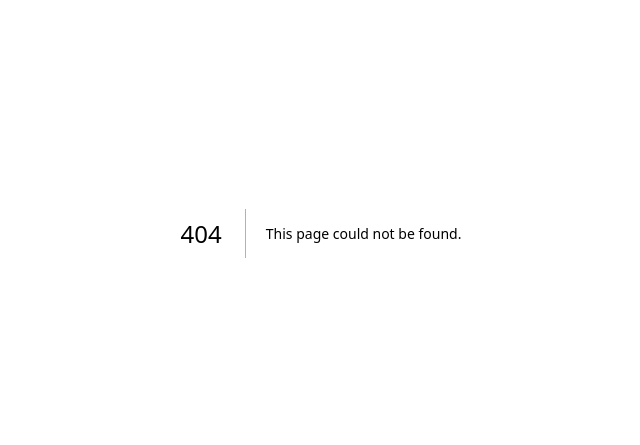
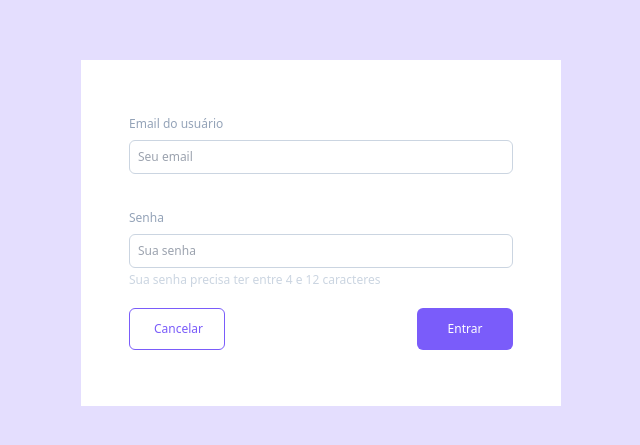
Before and after one commit to Matheussmaced/form-test-zod, a Next.js app: page /login in a window 1280 px wide. Before the commit this address had no page. Shown: the part 167-612 px from the top of the page, without its empty margins (319-959 px from the left). Built offline with nearby package versions, Linux system fonts and the light colour scheme.

Commit message:
feat: creating mock and dashboard private

```diff
--- a/src/app/(pages)/(home)/page.tsx
+++ b/src/app/(pages)/(home)/page.tsx
@@ -1,11 +1,25 @@
-import Form from "@/components/home-page/form";
+"use client"
+
+import { useEffect, useState } from "react";
 
 export default function Home() {
+  const [user, setUser] = useState<{ name: string } | null>(null);
+
+  useEffect(() => {
+    const storedUser = localStorage.getItem("user");
+    if (storedUser) {
+      setUser(JSON.parse(storedUser));
+    } else {
+      window.location.href = "/login";
+    }
+  }, []);
+
   return (
     <main className="bg-bgColor bg-opacity-20 h-screen w-screen flex justify-center">
-      <div className="bg-white flex flex-col w-min m-auto justify-center px-12 py-14">
-        <Form />
-      </div>
+      {user ?
+      (<h1>HOME</h1> )
+      : (<p>Redirecionando...</p> )
+    }
     </main>
   );
 }
--- /dev/null
+++ b/src/app/(pages)/(private)/dashboard/layout.tsx
@@ -0,0 +1,10 @@
+export default function PrivateLayout({ children }: { children: React.ReactNode }) {
+  return (
+    <div>
+      <div className="bg-bgColor p-4 fixed w-screen">
+        <h2 className="text-center text-white">Área Privada</h2>
+      </div>
+      {children}
+    </div>
+  );
+}
--- /dev/null
+++ b/src/app/(pages)/(private)/dashboard/page.tsx
@@ -0,0 +1,37 @@
+"use client";
+
+import { useEffect, useState } from "react";
+
+export default function Dashboard() {
+  const [user, setUser] = useState<{ name: string } | null>(null);
+
+  useEffect(() => {
+    const storedUser = localStorage.getItem("user");
+    if (storedUser) {
+      setUser(JSON.parse(storedUser));
+    } else {
+      window.location.href = "/";
+    }
+  }, []);
+
+  return (
+    <div className="flex flex-col items-center justify-center h-screen">
+      {user ? (
+        <>
+          <h1 className="text-2xl font-bold">Bem-vindo, {user.name}!</h1>
+          <button
+            className="mt-5 py-2 px-4 bg-red-500 text-white rounded-md"
+            onClick={() => {
+              localStorage.removeItem("user");
+              window.location.href = "/";
+            }}
+          >
+            Sair
+          </button>
+        </>
+      ) : (
+        <p>Redirecionando...</p>
+      )}
+    </div>
+  );
+}
--- /dev/null
+++ b/src/app/(pages)/login/page.tsx
@@ -0,0 +1,11 @@
+import Form from "@/components/home-page/form";
+
+export default function Home() {
+  return (
+    <main className="bg-bgColor bg-opacity-20 h-screen w-screen flex justify-center">
+      <div className="bg-white flex flex-col w-min m-auto justify-center px-12 py-14">
+        <Form />
+      </div>
+    </main>
+  );
+}
--- a/src/components/home-page/form.tsx
+++ b/src/components/home-page/form.tsx
@@ -4,8 +4,12 @@ import { FormSchema, FormSchemaType } from "@/lib/validation/formSchema";
 import InputFormText from "./inputsFormText";
 import { zodResolver } from "@hookform/resolvers/zod";
 import { useForm } from "react-hook-form";
+import { useState } from "react";
+import { mockUsers } from "@/data/mockUsers";
 
 export default function Form() {
+  const [errorMessage, setErrorMessage] = useState("");
+
   const {
     register,
     handleSubmit,
@@ -13,43 +17,75 @@ export default function Form() {
   } = useForm<FormSchemaType>({
     resolver: zodResolver(FormSchema),
     defaultValues: {
-      name: "",
       email: "",
       password: "",
-    }
-  })
+    },
+  });
 
   const onSubmit = (data: FormSchemaType) => {
-    console.log("Dados enviados", data)
+    const user = mockUsers.find(
+      (user) => user.email === data.email && user.password === data.password
+    );
+
+    if (user) {
+      console.log("Login bem-sucedido!", user);
+      setErrorMessage("");
+
+      localStorage.setItem("user", JSON.stringify(user));
+
+      window.location.href = "/dashboard";
+    } else {
+      setErrorMessage("Email ou senha incorretos. Tente novamente");
     }
-
+  };
 
   return (
     <form onSubmit={handleSubmit(onSubmit)}>
       <div className="flex flex-col gap-5">
         <div>
-        <InputFormText label="Nome do usuário" placeholder="Nome do usuário" register={register("name")} />
-        {errors.name && <p className="text-xs text-red-500">{errors.name.message}</p>}
-      </div>
-      <div className="flex flex-col">
-        <InputFormText type="password" label="Senha" placeholder="Sua senha" register={register("password")} />
-        <p className="text-xs text-slate-300 -mt-3">Sua senha precisa ter entre 4 e 12 caracteres</p>
-        {errors.password && <p className="text-xs text-red-500">{errors.password.message}</p>}
-      </div>
-      <div>
-        <InputFormText type="email" label="Email do usuário" placeholder="Seu email" register={register("email")} />
-        {errors.email && <p className="text-xs text-red-500">{errors.email.message}</p>}
+          <InputFormText
+            type="email"
+            label="Email do usuário"
+            placeholder="Seu email"
+            register={register("email")}
+          />
+          {errors.email && (
+            <p className="text-xs text-red-500">{errors.email.message}</p>
+          )}
         </div>
 
+        <div className="flex flex-col">
+          <InputFormText
+            type="password"
+            label="Senha"
+            placeholder="Sua senha"
+            register={register("password")}
+          />
+          <p className="text-xs text-slate-300 -mt-3">
+            Sua senha precisa ter entre 4 e 12 caracteres
+          </p>
+          {errors.password && (
+            <p className="text-xs text-red-500">{errors.password.message}</p>
+          )}
+        </div>
+
+        {errorMessage && <p className="text-xs text-red-500">{errorMessage}</p>}
+
         <div className="justify-between flex">
-        <button type="button" className="py-3 px-6 w-24 border border-bgColor rounded-md text-bgColor text-xs">
+          <button
+            type="button"
+            className="py-3 px-6 w-24 border border-bgColor rounded-md text-bgColor text-xs"
+          >
             Cancelar
           </button>
-        <button type="submit" className="py-3 px-6 w-24 bg-bgColor rounded-md text-white text-xs">
+          <button
+            type="submit"
+            className="py-3 px-6 w-24 bg-bgColor rounded-md text-white text-xs"
+          >
             Entrar
           </button>
         </div>
       </div>
     </form>
-  )
+  );
 }
--- /dev/null
+++ b/src/data/mockUsers.ts
@@ -0,0 +1,14 @@
+export const mockUsers = [
+  {
+    id: 1,
+    name: "João Silva",
+    email: "joao@email.com",
+    password: "123456",
+  },
+  {
+    id: 2,
+    name: "Maria Oliveira",
+    email: "maria@email.com",
+    password: "abcdef",
+  },
+];
--- a/src/lib/validation/formSchema.ts
+++ b/src/lib/validation/formSchema.ts
@@ -1,7 +1,6 @@
 import { z } from "zod";
 
 export const FormSchema = z.object({
-  name: z.string().min(3, "O nome precisa ter pelo menos 3 caracteres"),
   email: z.string().email("E-mail inválido"),
   password: z.string().min(4, "A senha deve ter pelo menos 4 caracteres").max(12, "A senha deve ter no máximo 12 caracteres"),
 })
```
Lines whose indentation alone changed are shown as unchanged.
